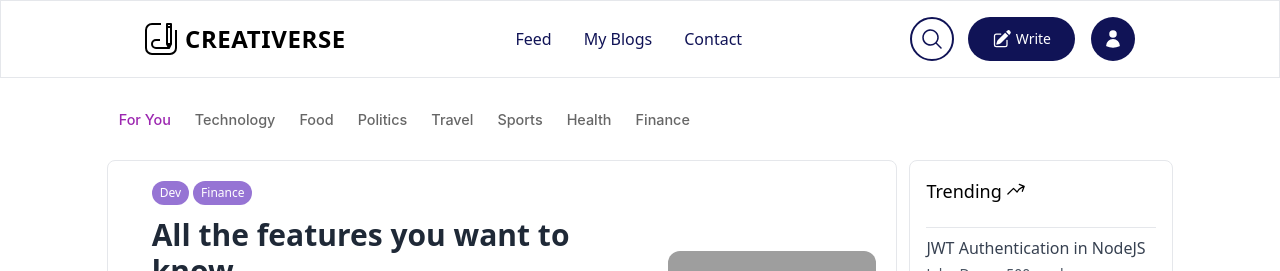
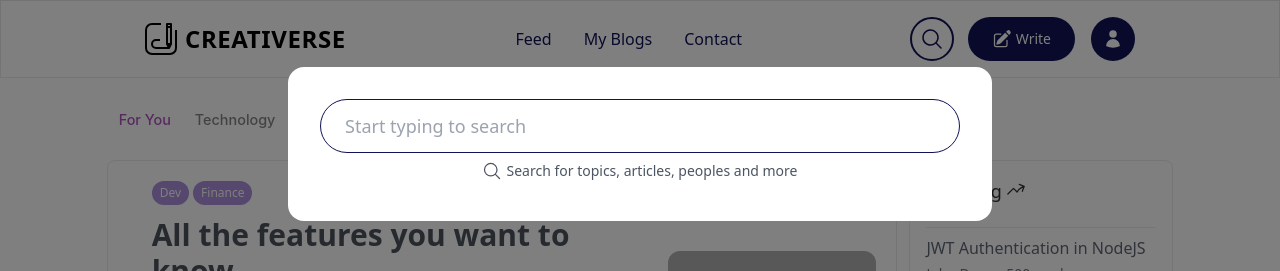
Before and after one commit to aslezar/BlogMinds, a React (Vite) app in the folder client/: page /blogs/all in a window 1280 px wide. Both pictures are taken after a click on the button 931 px from the left and 39 px from the top of the page. Shown: the top 271 px of the page. Built offline with nearby package versions, Linux system fonts and the light colour scheme; grey boxes are pictures that could not be loaded.

Commit message:
feat: search bar modal

```diff
--- a/client/src/components/SearchBar.tsx
+++ b/client/src/components/SearchBar.tsx
@@ -1,7 +1,35 @@
+import { ChangeEvent, useState } from "react";
+import { Modal, Tab, Tabs } from "@mui/material";
+
+const categories: string[] = ["Blogs", "People"];
+
 const SearchBar = () => {
+  const [category, setCategory] = useState<string>("Blogs"); // Set the default category
+  const [isModalOpen, setIsModalOpen] = useState(false);
+  const [inputValue, setInputValue] = useState("");
+
+  const handleButtonClick = () => {
+    setIsModalOpen(true);
+  };
+
+  const handleModalClose = () => {
+    setIsModalOpen(false);
+  };
+
+  const handleInputChange = (e: ChangeEvent<HTMLInputElement>) => {
+    setInputValue(e.target.value);
+  };
+
+  const handleTabChange = (event: React.ChangeEvent<{}>, newValue: number) => {
+    setCategory(categories[newValue]);
+  };
+
   return (
     <div className="">
-      <button className="outline-2 outline outline-dark   hover:outline-[3px] p-2 rounded-full ">
+      <button
+        className="outline-2 outline outline-dark hover:outline-[3px] p-2 rounded-full"
+        onClick={handleButtonClick}
+      >
         <svg
           xmlns="http://www.w3.org/2000/svg"
           viewBox="0 0 24 24"
@@ -15,6 +43,103 @@
           />
         </svg>
       </button>
+
+      <Modal
+        open={isModalOpen}
+        onClose={handleModalClose}
+        aria-labelledby="modal-modal-title"
+        aria-describedby="modal-modal-description"
+        className="flex justify-center items-start w-full h-5/6 my-auto bg-white bg-opacity-20"
+      >
+        <div className="bg-white w-[55%] py-8 rounded-2xl px-8 relative">
+          <input
+            type="text"
+            value={inputValue}
+            onChange={handleInputChange}
+            className="w-full p-3 px-6 text-lg outline-none text-dark border border-dark rounded-full"
+            placeholder="Start typing to search"
+          />
+          <div className="px-5">
+            {inputValue.length >= 1 && (
+              <p className="absolute top-12 right-12 text-gray-600 text-sm flex items-center gap-2 italic">
+                <span>Press</span>
+                <svg
+                  xmlns="http://www.w3.org/2000/svg"
+                  viewBox="0 0 24 24"
+                  id="enter"
+                  fill="rgb(75 85 99)"
+                  className="inline h-5  aspect-square border"
+                >
+                  <path d="M19,6a1,1,0,0,0-1,1v4a1,1,0,0,1-1,1H7.41l1.3-1.29A1,1,0,0,0,7.29,9.29l-3,3a1,1,0,0,0-.21.33,1,1,0,0,0,0,.76,1,1,0,0,0,.21.33l3,3a1,1,0,0,0,1.42,0,1,1,0,0,0,0-1.42L7.41,14H17a3,3,0,0,0,3-3V7A1,1,0,0,0,19,6Z"></path>
+                </svg>
+                <span>to see all results</span>
+              </p>
+            )}
+            {inputValue.length === 0 && (
+              <p className="flex items-center gap-1 justify-center py-2 text-gray-600 text-sm">
+                <svg
+                  xmlns="http://www.w3.org/2000/svg"
+                  fill="none"
+                  viewBox="0 0 24 24"
+                  strokeWidth={1.5}
+                  stroke="currentColor"
+                  className="w-5 h-5 inline"
+                >
+                  <path
+                    strokeLinecap="round"
+                    strokeLinejoin="round"
+                    d="m21 21-5.197-5.197m0 0A7.5 7.5 0 1 0 5.196 5.196a7.5 7.5 0 0 0 10.607 10.607Z"
+                  />
+                </svg>
+                Search for topics, articles, peoples and more
+              </p>
+            )}
+            {inputValue.length >= 1 && (
+              <Tabs
+                value={categories.indexOf(category)}
+                onChange={handleTabChange}
+                indicatorColor="secondary"
+                TabIndicatorProps={{
+                  style: { transition: "none" },
+                }}
+                textColor="secondary"
+                className="w-[90%] mt-4 mb-6"
+              >
+                {categories.map((category, index) => (
+                  <Tab
+                    label={category}
+                    key={index}
+                    disableRipple
+                    className="!text-[0.9rem] !capitalize"
+                  />
+                ))}
+              </Tabs>
+            )}
+            {inputValue.length >= 1 && (
+              <div className="flex flex-col gap-7 ">
+                <div role="status" className="max-w-sm animate-pulse ">
+                  <div className="h-3 bg-gray-300 rounded-full  w-48 mb-4"></div>
+                  <div className="h-2 bg-gray-300 rounded-full  max-w-[360px] mb-2.5"></div>
+                  <div className="h-2 bg-gray-300 rounded-full  mb-2.5"></div>
+                  <div className="h-2 bg-gray-300 rounded-full  max-w-[330px] mb-2.5"></div>
+                  <div className="h-2 bg-gray-300 rounded-full  max-w-[300px] mb-2.5"></div>
+                  <div className="h-2 bg-gray-300 rounded-full  max-w-[100px]"></div>
+                  <span className="sr-only">Loading...</span>
+                </div>
+                <div role="status" className="max-w-sm animate-pulse">
+                  <div className="h-3 bg-gray-300 rounded-full  w-48 mb-4"></div>
+                  <div className="h-2 bg-gray-300 rounded-full  max-w-[360px] mb-2.5"></div>
+                  <div className="h-2 bg-gray-300 rounded-full  mb-2.5"></div>
+                  <div className="h-2 bg-gray-300 rounded-full  max-w-[330px] mb-2.5"></div>
+                  <div className="h-2 bg-gray-300 rounded-full  max-w-[300px] mb-2.5"></div>
+                  <div className="h-2 bg-gray-300 rounded-full  max-w-[100px]"></div>
+                  <span className="sr-only">Loading...</span>
+                </div>
+              </div>
+            )}
+          </div>
+        </div>
+      </Modal>
     </div>
   );
 };
```
